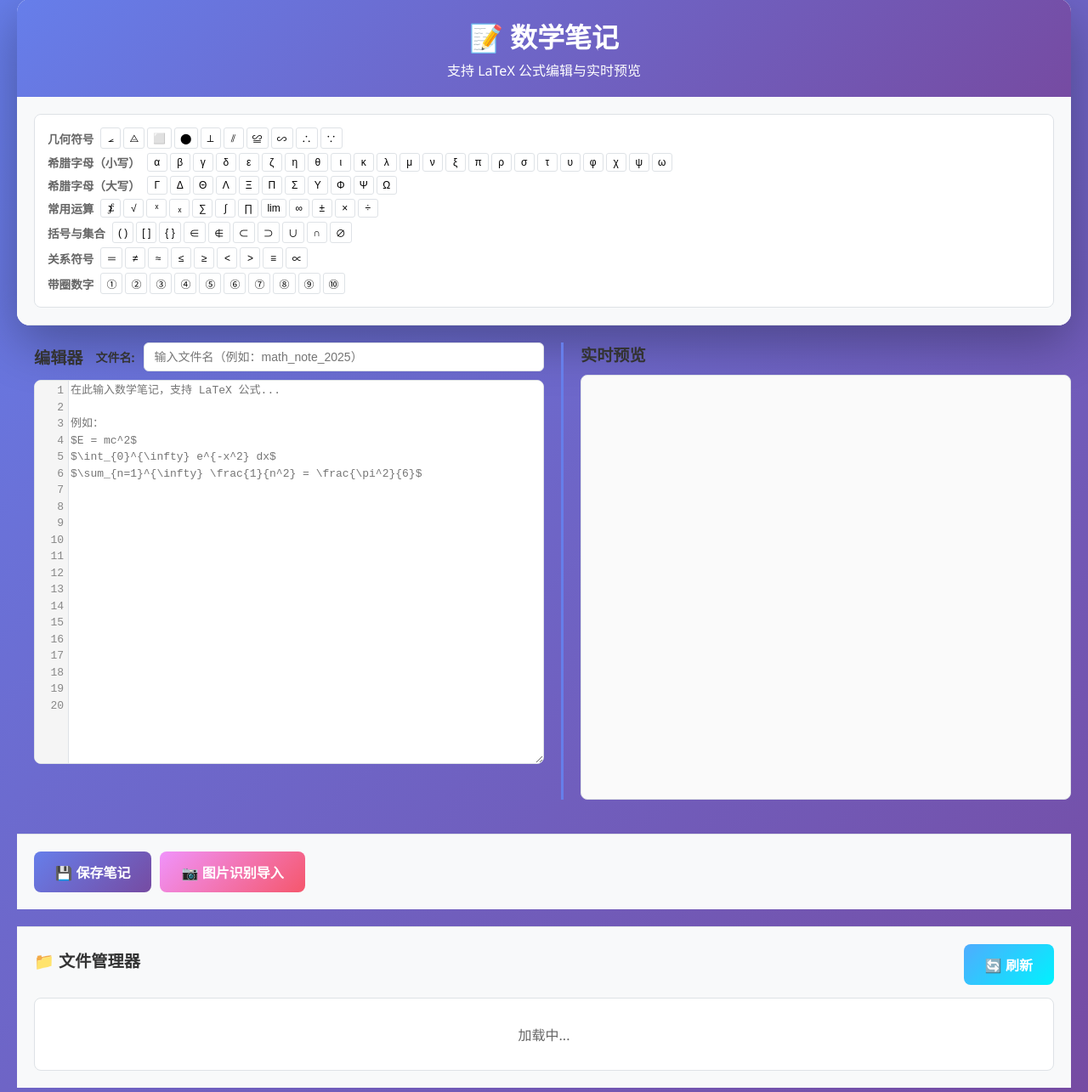
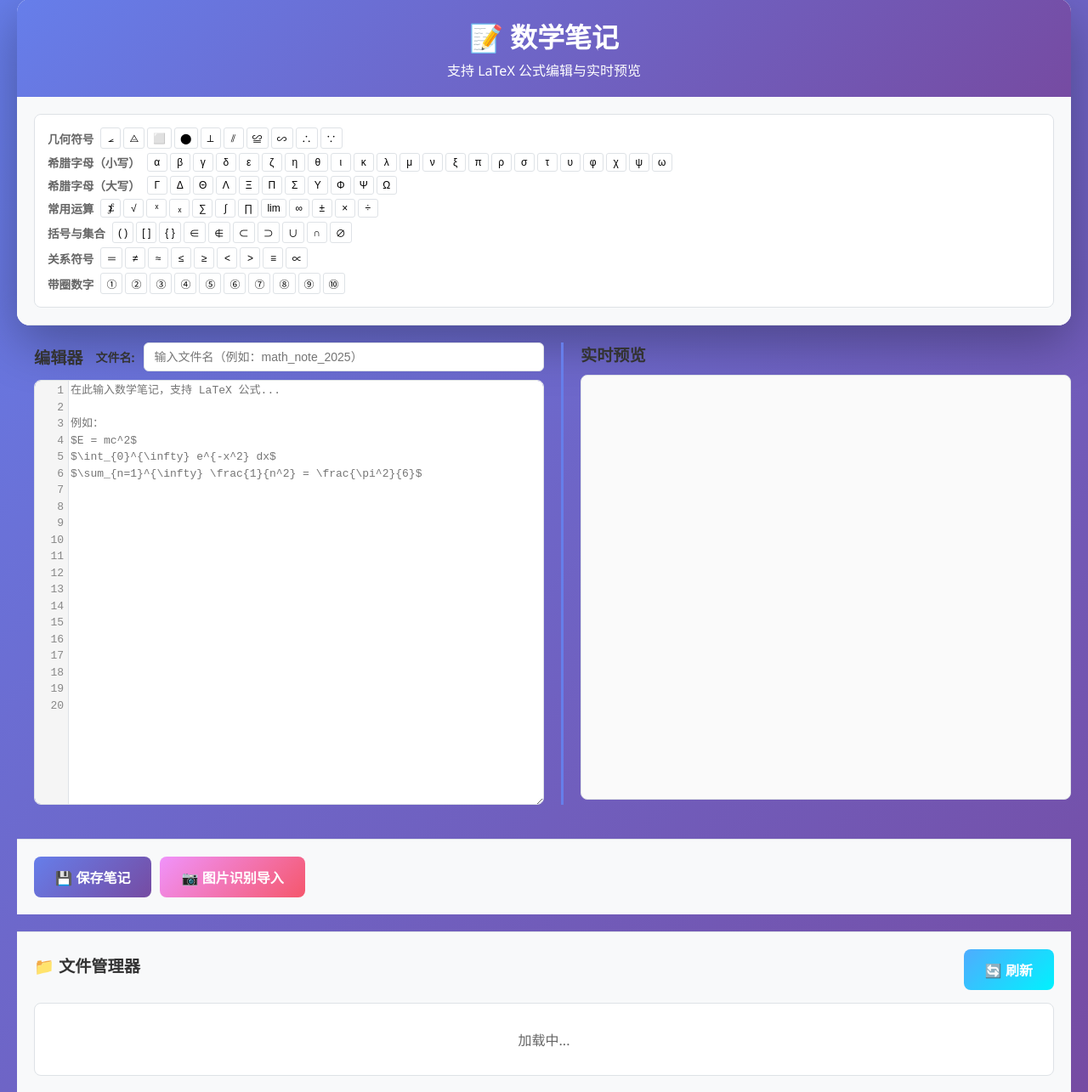
Before and after one commit to wenyuc/math_note, a Flask app: page / in a window 1280 px wide. Shown: the part 21-1306 px from the top of the page at 85% size. Run offline with Flask 3, Linux system fonts and the light colour scheme.

Commit message:
Fix editor scrollbars and image display issues
Key features implemented:
- Modify templates/index.html to restore editor scrollbars by changing overflow settings and enabling textarea scrolling
- Add imageBaseDir variable in app.py to track loaded file directory for relative image paths
- Update image loading logic in index.html to resolve relative image paths correctly using base directory
- Add /uploads/<path:filename> route in app.py to serve uploaded files including images
- Enhance image parsing regex in JavaScript to properly handle relative paths and image attributes

```diff
--- a/app.py
+++ b/app.py
@@ -105,10 +105,14 @@ def load_file():
         with open(filepath, 'r', encoding='utf-8') as f:
             content = f.read()
 
+        # Get the directory of the loaded file for relative image paths
+        file_dir = os.path.dirname(filepath)
+
         return jsonify({
             'success': True,
             'content': content,
-            'filename': filename
+            'filename': filename,
+            'file_dir': file_dir
         })
     except Exception as e:
         return jsonify({
@@ -185,5 +189,10 @@ def upload_image():
             'message': f'Error processing image: {str(e)}'
         }), 500
 
+@app.route('/uploads/<path:filename>')
+def serve_uploads(filename):
+    """Serve files from the uploads directory"""
+    return send_from_directory(UPLOAD_FOLDER, filename)
+
 if __name__ == '__main__':
     app.run(debug=True, host='0.0.0.0', port=5002, threaded=True)
--- a/templates/index.html
+++ b/templates/index.html
@@ -143,14 +143,15 @@
             position: relative;
             border: 1px solid #dee2e6;
             border-radius: 8px;
-            overflow: hidden;
+            overflow: auto;
             background: white;
+            max-height: 500px;
         }
 
         .editor-wrapper {
             display: flex;
-            overflow-y: auto;
-            max-height: 500px;
+            overflow: visible;
+            min-height: 500px;
         }
 
         .line-numbers {
@@ -165,7 +166,7 @@
             min-width: 40px;
             border-right: 1px solid #dee2e6;
             white-space: pre;
-            overflow: hidden;
+            overflow: visible;
         }
 
         .editor-content {
@@ -184,7 +185,7 @@
             font-size: 13px;
             line-height: 1.5em;
             resize: both;
-            overflow: hidden;
+            overflow: auto;
             white-space: pre;
         }
 
@@ -624,6 +625,9 @@
         const lineNumbers = document.getElementById('lineNumbers');
         const saveStatus = document.getElementById('saveStatus');
 
+        // Base directory for relative image paths (set when loading a file)
+        let imageBaseDir = '';
+
         // Update line numbers
         function updateLineNumbers() {
             const lines = editor.value.split('\n');
@@ -659,7 +663,13 @@
             // Convert Markdown image syntax to HTML img tags
             // Pattern: ![alt](path){width=X% style="..."}
             content = content.replace(/!\[([^\]]*)\]\(([^)]+)\)(?:\{([^}]*)\})?/g, function(match, alt, src, attrs) {
-                let imgHtml = '<img src="' + src + '" alt="' + alt + '"';
+                let imgSrc = src;
+                // If the source is a relative path (not starting with http://, https://, or /), prepend the base directory
+                if (imageBaseDir && !src.match(/^https?:\/\//) && !src.startsWith('/')) {
+                    imgSrc = imageBaseDir + '/' + src;
+                }
+
+                let imgHtml = '<img src="' + imgSrc + '" alt="' + alt + '"';
                 if (attrs) {
                     // Parse width and style attributes
                     const widthMatch = attrs.match(/width=(\d+%)/);
@@ -773,6 +783,14 @@
                     // Set filename in input field (without extension)
                     const filenameInput = document.getElementById('filenameInput');
                     filenameInput.value = filename.replace('.md', '');
+
+                    // Set image base directory for relative paths (imgs/ folder relative to the loaded file)
+                    if (result.file_dir) {
+                        imageBaseDir = result.file_dir;
+                    } else {
+                        imageBaseDir = '';
+                    }
+
                     updatePreview();
                     showStatus(`✅ 文件 "${filename}" 已加载`, 'success');
                 } else {
```
Also changed, not shown: 1 other file.
